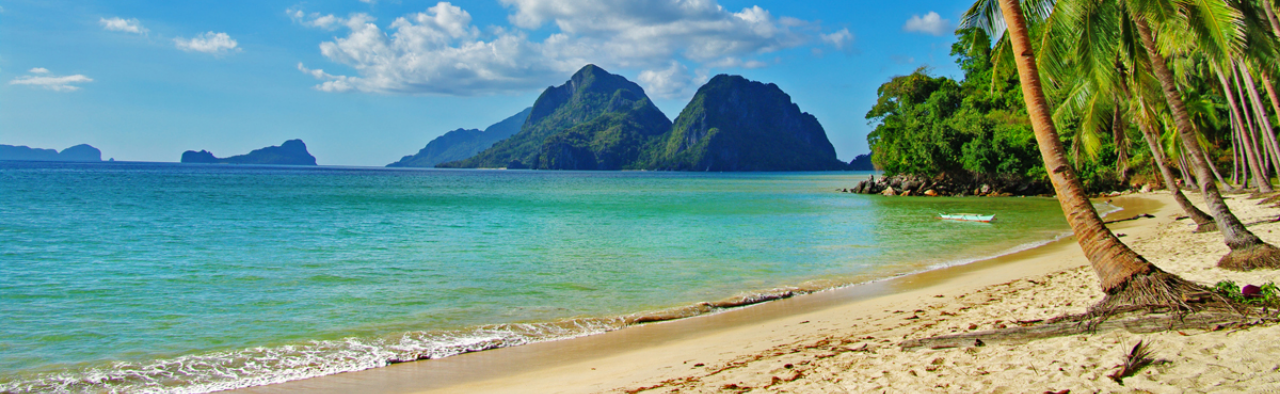
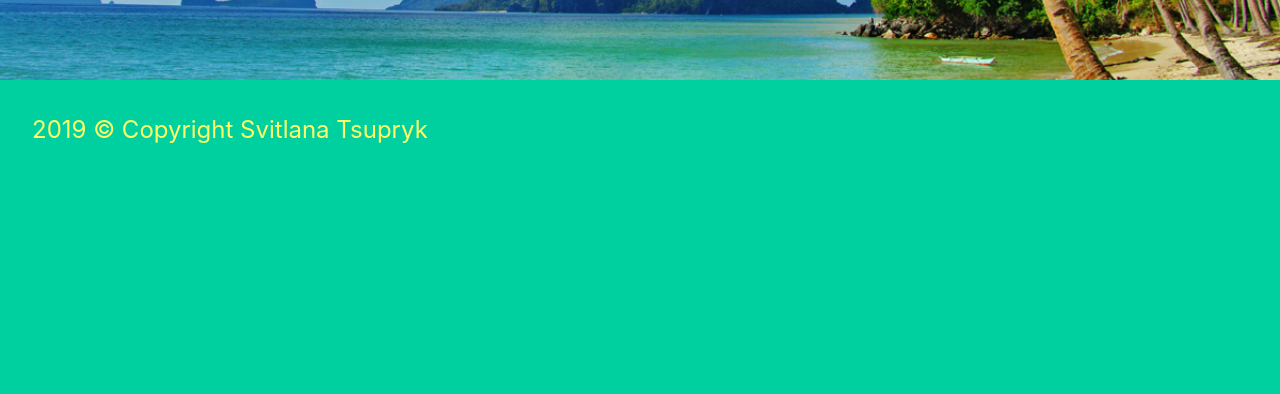
Before and after one commit to SvitlanaTsupryk-jul18/Portfolio, a website: page index.html in a window 1280 px wide. Shown: the part 2543-2937 px from the top of the page. After the commit the page ends 2739 px from the top, so only its background shows below. Drawn offline with nearby package versions, Linux system fonts and the light colour scheme.

Commit message:
add footer

```diff
--- a/index.html
+++ b/index.html
@@ -216,9 +216,9 @@
             </div>
         </div>
     </section>
-    <!-- <footer>
-       © Copyright
-    </footer> -->
+    <footer>
+        <p>2019 © Copyright Svitlana Tsupryk</p>
+    </footer>
 
     <!-- Optional JavaScript -->
     <script src="https://cdnjs.cloudflare.com/ajax/libs/gsap/2.0.2/TweenMax.min.js"></script>
--- a/sass/style.scss
+++ b/sass/style.scss
@@ -247,7 +247,7 @@ nav {
 
 .contact {
     background-image: url(../images/bg2.jpg);
-    height: 100vh;
+
     color: white;
     text-align: center;
     @extend %backgroundImg;
@@ -285,6 +285,12 @@ nav {
 
 h5 {
     color: white;
+}
+
+footer {
+    padding: 2rem;
+    font-size: 1.5rem;
+    color: $text-color;
 }
 
 @keyframes fadeInUp {
```
Also changed, not shown: css/style.css.
